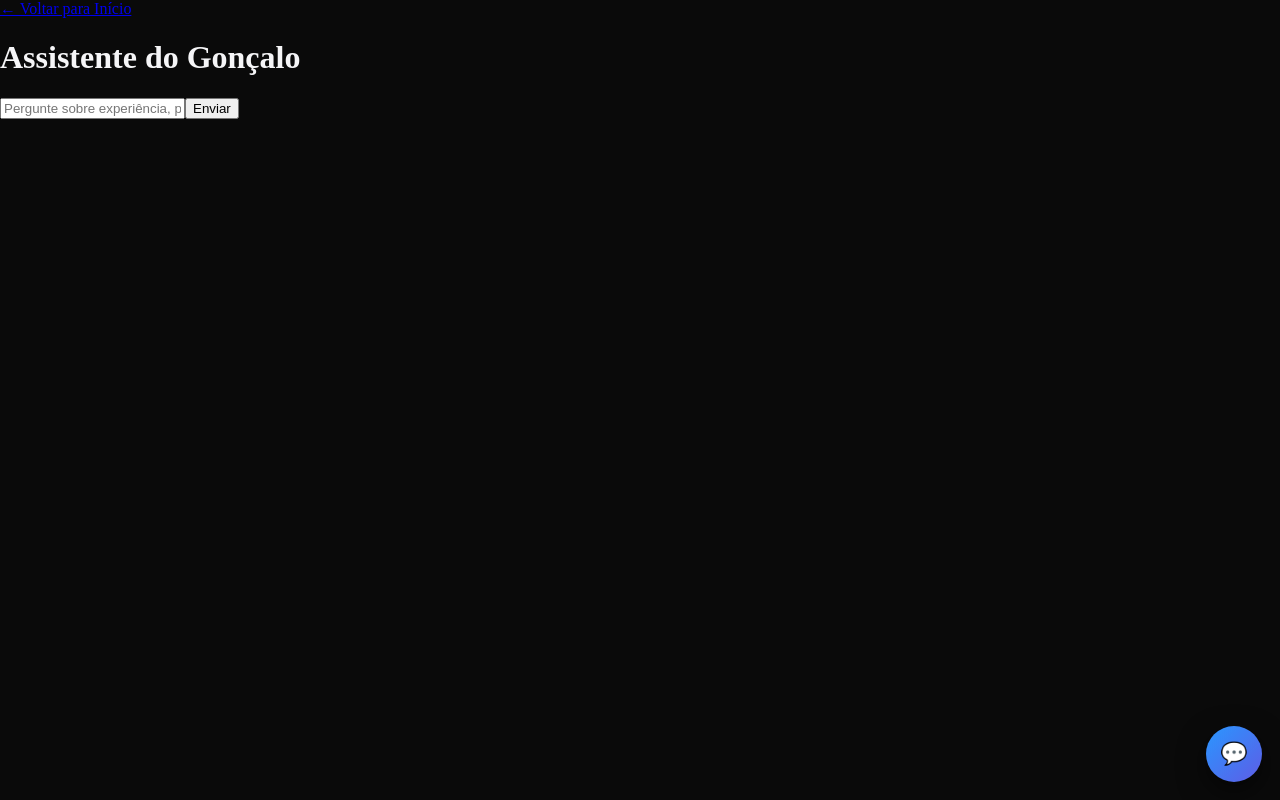
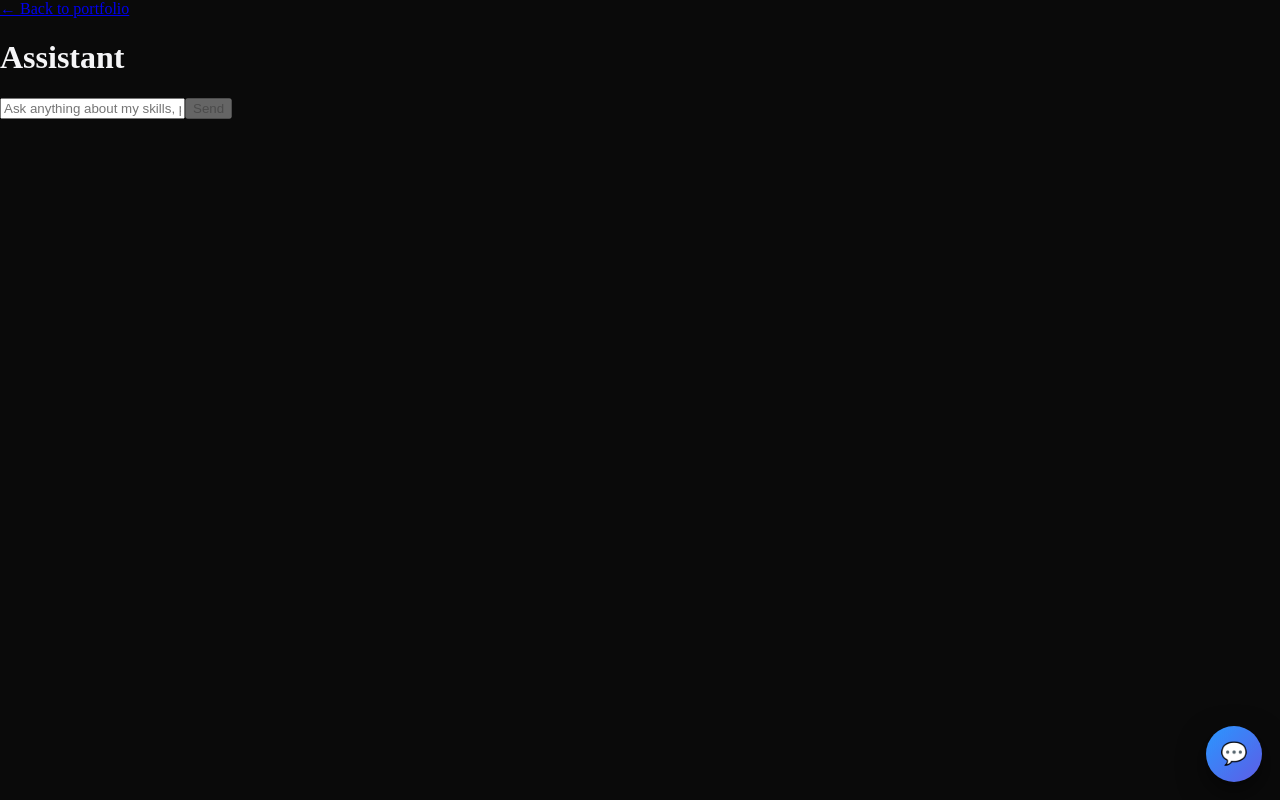
Before and after one commit to goncalogago1/curriculo, a Next.js app: page /chat in a window 1280 px wide. Built offline with nearby package versions, Linux system fonts and the light colour scheme.

Commit message:
fix:aaaabbbbammmmaaallllllllo teste teste de commit few

```diff
--- a/app/chat/page.tsx
+++ b/app/chat/page.tsx
@@ -1,118 +1,88 @@
+// app/chat/page.tsx
 "use client";
 
-import { useState } from "react";
-import Link from "next/link";
+import { useEffect, useRef, useState } from "react";
 
-type Msg = { role: "user" | "assistant"; content: string };
-
-export interface Source {
-  id: number;
-  i: number;
-  title?: string;
-  url?: string;
-  source?: string;
-  similarity?: number;
-}
+type Msg = { role: "user" | "assistant"; content: string; sources?: string[] };
 
 export default function ChatPage() {
   const [messages, setMessages] = useState<Msg[]>([]);
   const [input, setInput] = useState("");
   const [loading, setLoading] = useState(false);
-  const [lastSources, setLastSources] = useState<Source[]>([]);
+  const bottomRef = useRef<HTMLDivElement | null>(null);
+
+  useEffect(() => {
+    bottomRef.current?.scrollIntoView({ block: "end" });
+  }, [messages]);
 
   async function send() {
     const text = input.trim();
     if (!text) return;
-
-    // ✅ garante literal para 'role'
-    const userMsg: Msg = { role: "user", content: text };
-    setMessages((prev) => [...prev, userMsg]);
-
+    const next = [...messages, { role: "user", content: text } as Msg];
+    setMessages(next);
     setInput("");
     setLoading(true);
-
     try {
       const res = await fetch("/api/chat", {
         method: "POST",
-        headers: { "Content-Type": "application/json" },
-        body: JSON.stringify({ message: text }),
+        headers: { "content-type": "application/json" },
+        body: JSON.stringify({ messages: next }),
       });
-
-      const data: { answer?: string; sources?: Source[]; error?: string } =
-        await res.json();
-
-      if (data.answer) {
-        const assistantMsg: Msg = { role: "assistant", content: data.answer };
-        setMessages((prev) => [...prev, assistantMsg]);
-        setLastSources(data.sources ?? []);
-      } else {
-        const errMsg: Msg = {
+      const data = await res.json();
+      const reply: Msg = {
+        role: "assistant",
+        content: data?.answer ?? "…",
+        sources: data?.sources ?? [],
+      };
+      setMessages((m) => [...m, reply]);
+    } catch (e) {
+      setMessages((m) => [
+        ...m,
+        {
           role: "assistant",
-          content: data.error || "Erro ao responder.",
-        };
-        setMessages((prev) => [...prev, errMsg]);
-      }
-    } catch {
-      const netErr: Msg = {
-        role: "assistant",
-        content: "Falha de rede ao chamar /api/chat.",
-      };
-      setMessages((prev) => [...prev, netErr]);
+          content:
+            "Sorry, something went wrong. Try again in a moment or email me at goncalogago@gmail.com.",
+        },
+      ]);
     } finally {
       setLoading(false);
     }
   }
 
+  function onKey(e: React.KeyboardEvent<HTMLInputElement>) {
+    if (e.key === "Enter" && !e.shiftKey) {
+      e.preventDefault();
+      send();
+    }
+  }
+
   return (
-    <div className="chat-container">
-      {/* Barra de topo */}
+    <main className="chat-container">
       <div className="chat-header">
-        <Link href="/" className="back-link">
-          ← Voltar para Início
-        </Link>
-        <h1>Assistente do Gonçalo</h1>
+        <a className="back-link" href="/">← Back to portfolio</a>
+        <h1>Assistant</h1>
       </div>
 
-      {/* Área do chat */}
       <div className="chat-box">
         {messages.map((m, i) => (
-          <div key={i} className={m.role === "user" ? "msg user" : "msg assistant"}>
-            <div className="bubble">
-              <b>{m.role === "user" ? "Você" : "Assistente"}:</b> {m.content}
-            </div>
+          <div key={i} className={`msg ${m.role}`}>
+            <div className="bubble">{m.content}</div>
           </div>
         ))}
-        {loading && (
-          <div className="msg assistant">
-            <div className="bubble">Gerando resposta…</div>
-          </div>
-        )}
+        <div ref={bottomRef} />
       </div>
 
-      {/* Fontes */}
-      {lastSources.length > 0 && (
-        <div className="sources">
-          <b>Fontes:</b>{" "}
-          {lastSources.map((s) => (
-            <span key={s.id}>
-              #{s.i} {s.title || s.source}
-              {s.url ? ` (${s.url})` : ""}
-              {" · "}
-            </span>
-          ))}
-        </div>
-      )}
-
-      {/* Input */}
       <div className="chat-input">
         <input
           value={input}
-          onChange={(ev) => setInput(ev.target.value)}
-          onKeyDown={(ev) => ev.key === "Enter" && send()}
-          placeholder="Pergunte sobre experiência, projetos, skills..."
+          onChange={(e) => setInput(e.target.value)}
+          onKeyDown={onKey}
+          placeholder="Ask anything about my skills, projects, CV…"
         />
-        <button onClick={send}>Enviar</button>
+        <button onClick={send} disabled={loading || !input.trim()}>
+          {loading ? "…" : "Send"}
+        </button>
       </div>
-    </div>
+    </main>
   );
 }
```
